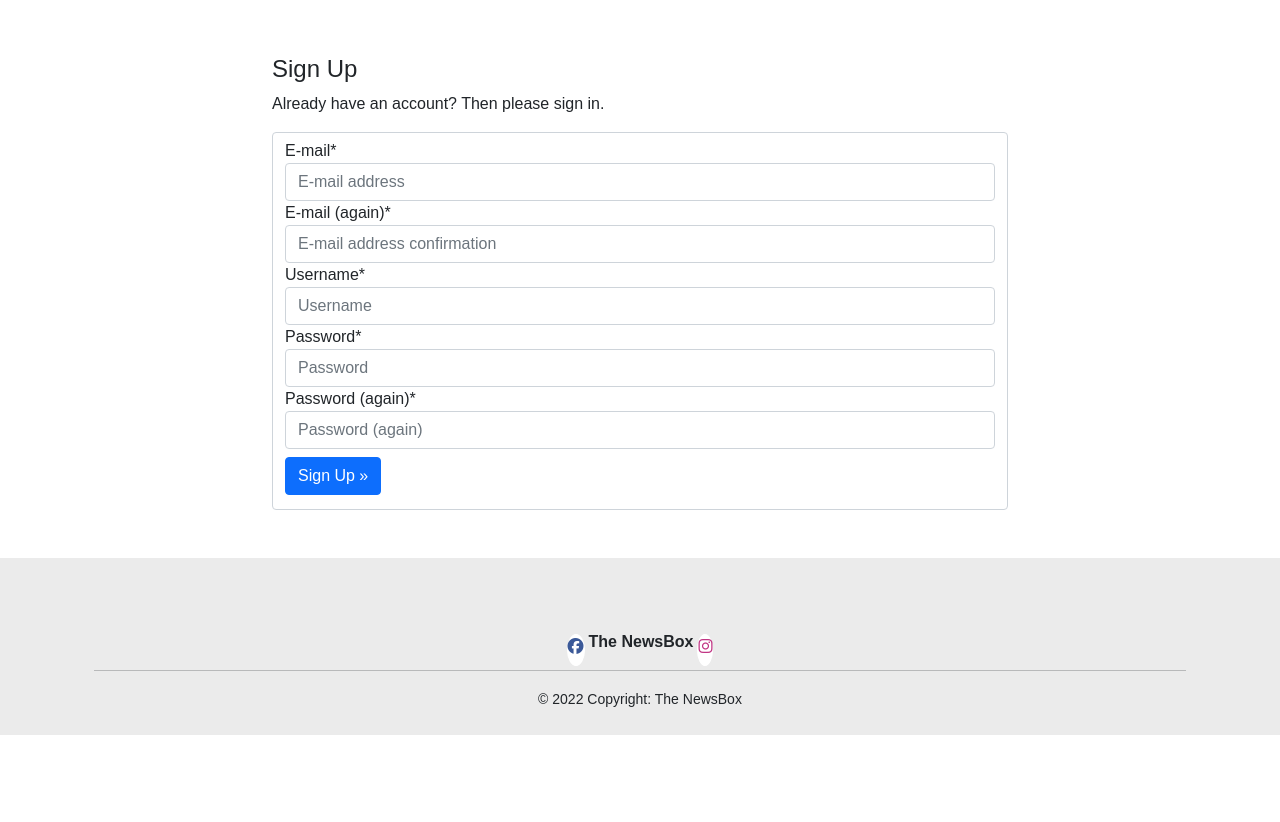
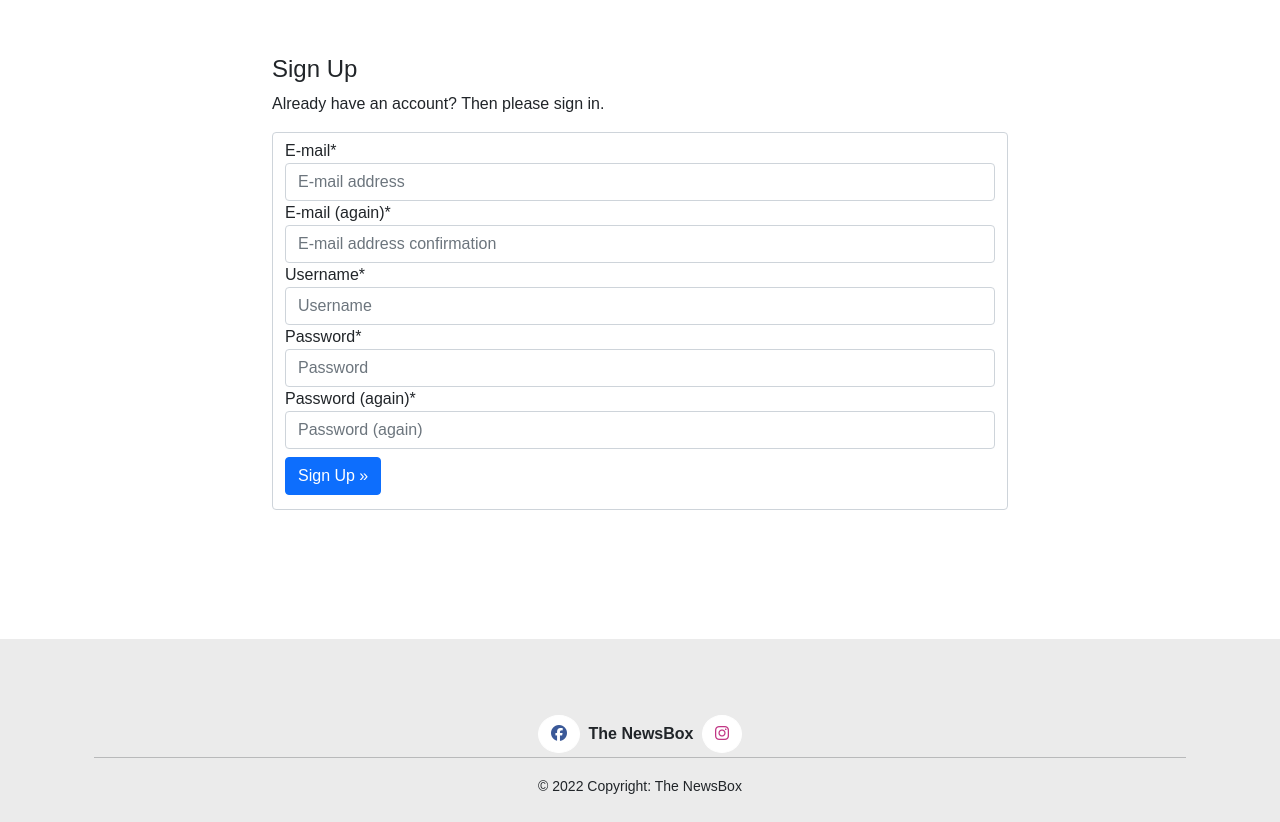
Before and after one commit to paulie-o74/newsbox86, a Django app: page /accounts/signup/ in a window 1280 px wide. Shown: the part 57-879 px from the top of the page. Before the commit the page ends 792 px from the top, so only its background shows below. Run offline with Django 3.2, Linux system fonts and the light colour scheme; some libraries are stand-ins or nearby versions.

Commit message:
Add footer styling and style all auth pages

```diff
--- a/static/css/styles.css
+++ b/static/css/styles.css
@@ -168,6 +168,10 @@ footer {
     width: 100%;
 }
 
+.min-vh-80 {
+    height: 80vh;
+}
+
 
 
 /* -------------------------------- Social Styling */
--- a/templates/account/email.html
+++ b/templates/account/email.html
@@ -5,7 +5,7 @@
 {% block head_title %}{% trans "E-mail Addresses" %}{% endblock %}
 
 {% block content %}
-<section class="py-5">
+<section class="py-5 min-vh-80">
 	<div class="container">
 		<div class="row justify-content-center">
 			<div class="col-lg-8">
--- a/templates/account/email_confirm.html
+++ b/templates/account/email_confirm.html
@@ -7,7 +7,7 @@
 
 
 {% block content %}
-<section class="py-5">
+<section class="py-5 min-vh-80">
     <div class="container">
         <div class="row justify-content-center">
             <div class="col-lg-8">
--- a/templates/account/login.html
+++ b/templates/account/login.html
@@ -7,7 +7,7 @@
 
 {% block content %}
 
-<section class="py-5">
+<section class="py-5 min-vh-80">
   <div class="container">
     <div class="row justify-content-center">
       <div class="col-lg-8">
--- a/templates/account/logout.html
+++ b/templates/account/logout.html
@@ -5,7 +5,7 @@
 {% block head_title %}{% trans "Sign Out" %}{% endblock %}
 
 {% block content %}
-<section class="py-5">
+<section class="py-5 min-vh-80">
   <div class="container">
     <div class="row justify-content-center">
       <div class="col-lg-8">
--- a/templates/account/password_change.html
+++ b/templates/account/password_change.html
@@ -5,7 +5,7 @@
 {% block head_title %}{% trans "Change Password" %}{% endblock %}
 
 {% block content %}
-<section class="py-5">
+<section class="py-5 min-vh-80">
     <div class="container">
         <div class="row justify-content-center">
             <div class="col-lg-8">
--- a/templates/account/password_reset.html
+++ b/templates/account/password_reset.html
@@ -7,7 +7,7 @@
 
 {% block content %}
 
-<section class="py-5">
+<section class="py-5 min-vh-80">
     <div class="container my-5">
         <div class="row justify-content-center">
             <div class="col-lg-8">
--- a/templates/account/password_set.html
+++ b/templates/account/password_set.html
@@ -5,7 +5,7 @@
 {% block head_title %}{% trans "Set Password" %}{% endblock %}
 
 {% block content %}
-<section class="py-5">
+<section class="py-5 min-vh-80">
     <div class="container">
         <div class="row justify-content-center">
             <div class="col-lg-8">
--- a/templates/account/signup.html
+++ b/templates/account/signup.html
@@ -5,7 +5,7 @@
 {% block head_title %}{% trans "Signup" %}{% endblock %}
 
 {% block content %}
-<section class="py-5">
+<section class="py-5 min-vh-80">
 	<div class="container">
 		<div class="row justify-content-center">
 			<div class="col-lg-8">
--- a/templates/account/verification_sent.html
+++ b/templates/account/verification_sent.html
@@ -5,7 +5,7 @@
 {% block head_title %}{% trans "Verify Your E-mail Address" %}{% endblock %}
 
 {% block content %}
-<section class="py-5">
+<section class="py-5 min-vh-80">
     <div class="container">
         <div class="row justify-content-center">
             <div class="col-lg-8">
--- a/templates/base.html
+++ b/templates/base.html
@@ -99,15 +99,15 @@
 
         <!-- Section: Social media -->
         <section class="text-center pt-5">
-            <div class="form-inline d-flex justify-content-center">
+            <div class="form-inline  justify-content-center">
                 <!-- Facebook -->
-                <a class="social-btn m-1" aria-label="Visit our facebook page (opens in a new tab)"
+                <a class="social-btn btn m-1" aria-label="Visit our facebook page (opens in a new tab)"
                     href="https://www.facebook.com/paul.o.riordan2/" role="button"><i class="fab fa-facebook"></i></a>
-                <a href="{% url 'home' %}" class="">
-                    <p class="align-middle"><strong>The NewsBox</strong></p>
+                <a href="{% url 'home' %}" class="align-middle">
+                    <strong>The NewsBox</strong>
                 </a>
                 <!-- Instagram -->
-                <a aria-label="Visit our instagram page (opens in a new tab)" class="social-btn m-1"
+                <a aria-label="Visit our instagram page (opens in a new tab)" class="btn social-btn m-1"
                     href="https://www.instagram.com/rashdogg74/?r=nametag" role="button"><i
                         class="fab fa-instagram"></i></a>
             </div>
```
Also changed, not shown: db.sqlite3.
